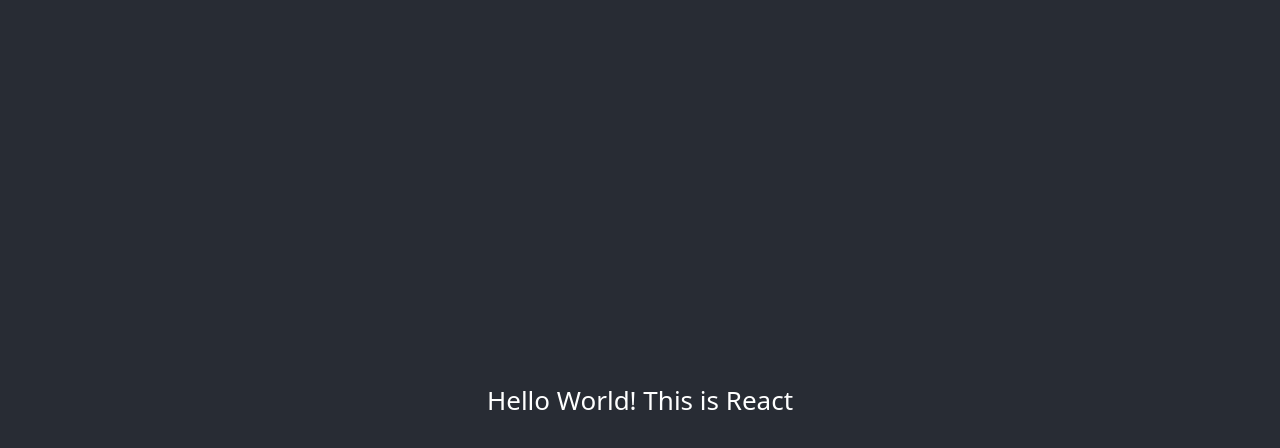
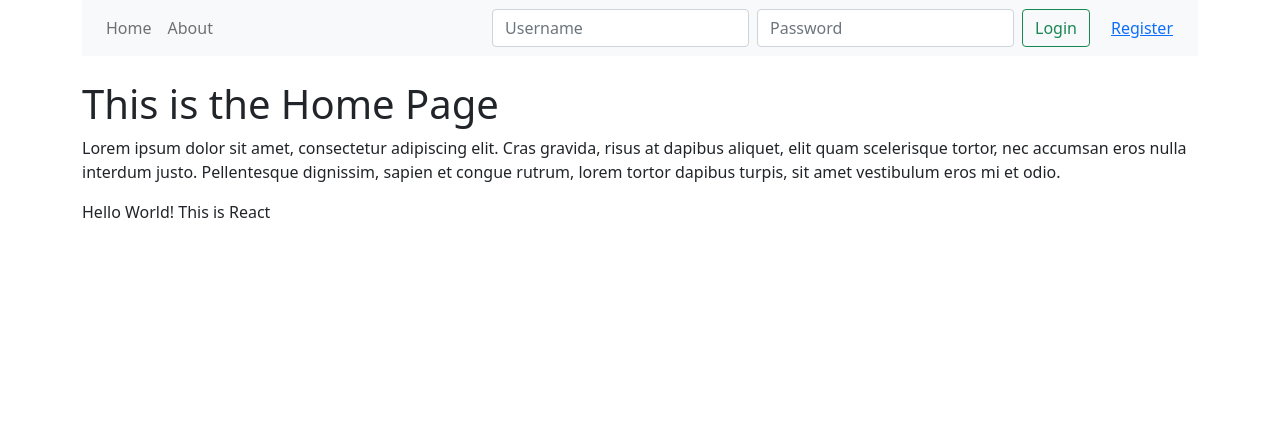
Before and after one commit to tonybuivn/videos-sharing-app, a React (Create React App) app in the folder frontend/: page / in a window 1280 px wide. Shown: the top 448 px of the page. Built offline with nearby package versions, Linux system fonts and the light colour scheme.

Commit message:
3 Login UI temp

```diff
--- a/frontend/src/App.js
+++ b/frontend/src/App.js
@@ -1,14 +1,28 @@
-import logo from './logo.svg';
-import './App.css';
+import { Container } from 'react-bootstrap';
+import Header from './components/Header';
+import Navbar from './components/Navbar'
+import HomePage from './containers/HomePage';
+import AboutPage from './containers/AboutPage';
+import { BrowserRouter, Routes, Route } from 'react-router-dom'
 
-function App() {
+const App = () => {
   return (
-    <div className="App">
-      <header className="App-header">
-        Hello World! This is React
-      </header>
-    </div>
-  );
+    <BrowserRouter>
+      <Container>
+        <Header />
+        <Routes>
+          <Route path="/" element={<HomePage />} />
+          <Route path="/about" element={<AboutPage />} />
+        </Routes>
+        {/* <Navbar /> */}
+        <div className="App">
+          <header className="App-header">
+            Hello World! This is React
+          </header>
+        </div>
+      </Container>
+    </BrowserRouter>
+  )
 }
 
 export default App;
--- /dev/null
+++ b/frontend/src/_helpers/store.jsx
@@ -0,0 +1 @@
+import { createStore, applyMiddleware } from 'redux'
--- /dev/null
+++ b/frontend/src/components/Header/index.jsx
@@ -0,0 +1,64 @@
+import React, { useState } from 'react'
+// import { useSelector } from 'react-redux'
+import { Link } from 'react-router-dom'
+import {
+  Container,
+  Nav,
+  Navbar,
+  Form,
+  FormControl,
+  Button
+} from 'react-bootstrap'
+
+const Header = () => {
+  const [fields, setFields] = useState({
+    username: '',
+    password: ''
+  })
+  const { username, password } = fields
+  // const loggingIn = useSelector(state => state.authentication.loggingIn)
+
+  const [submitted, setSubmitted] = useState(false)
+
+  // Can make this to custom hooks ?
+  const handleChange = (evt) => {
+    const { name, value } = evt.target
+    setFields(fields => ({ ...fields, [name]: value }))
+  }
+
+  return(
+    <>
+      <Navbar bg='light' expand='lg'>
+        <Container fluid>
+          <Nav
+            className='ms-1 me-auto my-2 my-lg-0'
+            style={{ maxHeight: '100px' }}
+          >
+            <Link className='nav-link' to='/'>Home</Link>
+            <Link className='nav-link' to='/about'>About</Link>
+          </Nav>
+          {/* Add validation for username and password */}
+          <Form className='d-flex'>
+            <FormControl type='text' name='username' placeholder='Username'
+              className='me-2'
+              value={username}
+              onChange={handleChange}
+            />
+            <FormControl type='password' name='password' placeholder='Password'
+              className='me-2'
+              value={password}
+              onChange={handleChange}
+            />
+            <Button variant='outline-success' className='me-2' type='submit'>
+              Login
+            </Button>
+            <Link to='/register' className='btn btn-link'>Register</Link>
+          </Form>
+        </Container>
+      </Navbar>
+      <br />
+    </>
+  )
+}
+
+export default Header
--- /dev/null
+++ b/frontend/src/components/Navbar.jsx
@@ -0,0 +1,64 @@
+import React, { useState } from 'react';
+import { NavLink } from 'react-router-dom';
+
+const Navbar = () => {
+  const [isOpen, setOpen] = useState(false);
+  return (
+  	<nav
+      className='navbar is-primary'
+      role='navigation'
+      aria-label='main navigation'
+    >
+      <div className='container'>
+        <div className="navbar-brand">
+          <a
+            role="button"
+            className={`navbar-burger burger ${isOpen && "is-active"}`}
+            aria-label="menu"
+            aria-expanded="false"
+            onClick={() => setOpen(!isOpen)}
+          >
+            <span aria-hidden="true"></span>
+            <span aria-hidden="true"></span>
+            <span aria-hidden="true"></span>
+          </a>
+        </div>
+
+        {/* <div className={`navbar-menu ${isOpen && "is-active"}`}>
+          <div className="navbar-start">
+            <NavLink className="navbar-item" activeClassName="is-active" to="/">
+              Home
+            </NavLink>
+
+            <NavLink
+              className="navbar-item"
+              activeClassName="is-active"
+              to="/about"
+            >
+              About
+            </NavLink>
+
+            <NavLink
+              className="navbar-item"
+              activeClassName="is-active"
+              to="/profile"
+            >
+              Profile
+            </NavLink>
+          </div>
+
+          <div className="navbar-end">
+            <div className="navbar-item">
+              <div className="buttons">
+                <a className="button is-white">Log in</a>
+              </div>
+            </div>
+          </div>
+        </div> */}
+
+      </div>
+    </nav>
+  )
+ }
+
+ export default Navbar
--- /dev/null
+++ b/frontend/src/containers/AboutPage.jsx
@@ -0,0 +1,15 @@
+import React from 'react'
+
+const AboutPage = () => (
+  <div>
+    <h1 className='title is-1'>This is the About Page</h1>
+    <p>
+      Class aptent taciti sociosqu ad litora torquent per conubia nostra, per
+      inceptos himenaeos. Vestibulum ante ipsum primis in faucibus orci luctus
+      et ultrices posuere cubilia curae; Duis consequat nulla ac ex consequat,
+      in efficitur arcu congue. Nam fermentum commodo egestas.
+    </p>
+  </div>
+);
+
+export default AboutPage
--- /dev/null
+++ b/frontend/src/containers/HomePage.jsx
@@ -0,0 +1,15 @@
+import React from 'react'
+
+const HomePage = () => (
+  <div>
+    <h1 className='title is-1'>This is the Home Page</h1>
+    <p>
+      Lorem ipsum dolor sit amet, consectetur adipiscing elit. Cras gravida,
+      risus at dapibus aliquet, elit quam scelerisque tortor, nec accumsan eros
+      nulla interdum justo. Pellentesque dignissim, sapien et congue rutrum,
+      lorem tortor dapibus turpis, sit amet vestibulum eros mi et odio.
+    </p>
+  </div>
+);
+
+export default HomePage
```
Also changed, not shown: frontend/src/containers/NotFoundPage.jsx (added, +7 -0 lines).
